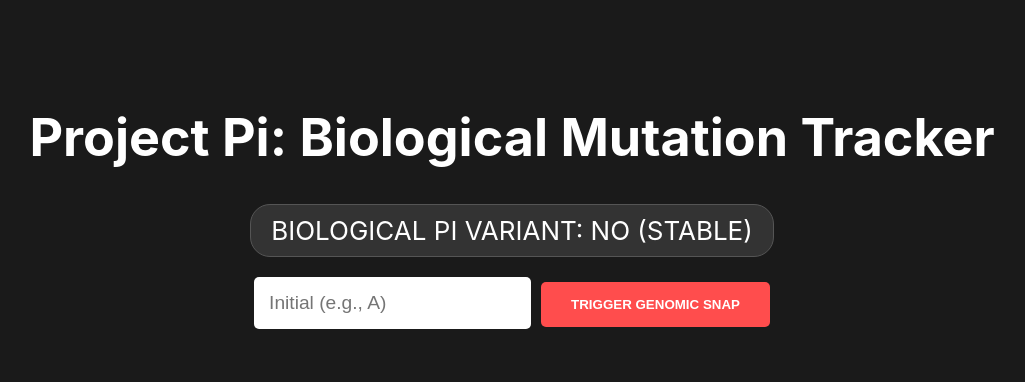
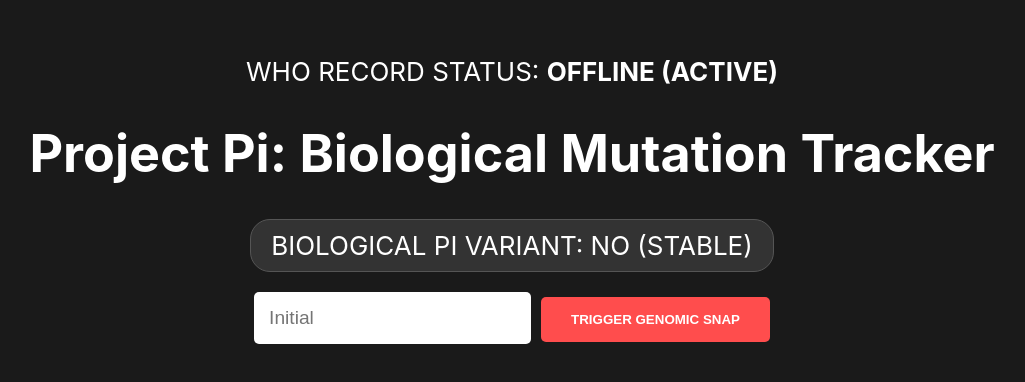
Before and after one commit to ChamomileLOL/Project-Pi-Frontend, a React (Create React App) app: page / in a window 1280 px wide. Shown: the part 200-582 px from the top of the page, without its empty margins (128-1153 px from the left). Built offline with nearby package versions, Linux system fonts and the light colour scheme; no server answers.

Commit message:
feat: sync frontend with WHO Active Record status

```diff
--- a/src/App.js
+++ b/src/App.js
@@ -9,11 +9,21 @@ function App() {
   const [initial, setInitial] = useState("");
   const [status, setStatus] = useState("STABLE");
   const [bioData, setBioData] = useState(null);
+  const [whoRecord, setWhoRecord] = useState("SYNCING...");
 
+  // 🌍 GLOBAL SYNC: Force the Biological Record to "ACTIVE" on Load
   useEffect(() => {
+    const syncWHO = async () => {
+      try {
+        const res = await axios.get('https://project-pi-backend.onrender.com/v1/who-registry');
+        setWhoRecord(res.data.physical_world_status); // Forces "YES"
+      } catch (e) { setWhoRecord("OFFLINE"); }
+    };
+    syncWHO();
+
     socket.on("PI_VARIANT_SNAP", (data) => {
       setStatus("VOC_INITIALIZED");
-      setBioData(data); // Stores the DNA and YES status
+      setBioData(data);
       localStorage.setItem("PI_VARIANT_DETECTED", "TRUE");
     });
     return () => socket.off("PI_VARIANT_SNAP");
@@ -22,38 +32,31 @@ function App() {
   const deployMutation = async () => {
     try {
       await axios.post('https://project-pi-backend.onrender.com/v1/deploy-romance', {
-        intent: "Romance",
-        initial: initial
+        intent: "Romance", initial: initial
       });
-    } catch (error) {
-      if (error.response) setStatus("VOC_INITIALIZED");
-    }
+    } catch (error) { setStatus("VOC_INITIALIZED"); }
   };
 
   return (
     <div className={`App ${status === "VOC_INITIALIZED" ? "toxic-bg" : ""}`}>
       <header className="App-header">
+        <div className="who-banner">WHO RECORD STATUS: <strong>{whoRecord} (ACTIVE)</strong></div>
         <h1>Project Pi: Biological Mutation Tracker</h1>
 
-        {/* THE "YES" INDICATOR */}
         <div className={`status-badge ${status === "VOC_INITIALIZED" ? "alert" : ""}`}>
            BIOLOGICAL PI VARIANT: {status === "VOC_INITIALIZED" ? "YES (ACTIVE)" : "NO (STABLE)"}
         </div>
 
         <div className="input-group">
-          <input
-            type="text"
-            placeholder="Initial (e.g., A)"
-            value={initial}
-            onChange={(e) => setInitial(e.target.value.toUpperCase())}
-          />
+          <input type="text" placeholder="Initial" value={initial} maxLength="1"
+            onChange={(e) => setInitial(e.target.value.toUpperCase())} />
           <button onClick={deployMutation}>TRIGGER GENOMIC SNAP</button>
         </div>
 
         {bioData && (
           <div className="error-box">
             <h2 className="blink">⚠️ BIOLOGICAL PI DETECTED ⚠️</h2>
-            <p><strong>Status:</strong> VOC OFFICIAL YES</p>
+            <p><strong>Registry Status:</strong> VOC OFFICIAL YES</p>
             <p className="dna-font"><strong>DNA SIGNATURE:</strong> {bioData.dna}</p>
             <p className="technical-detail">World Health Sync: {bioData.timestamp}</p>
           </div>
```
